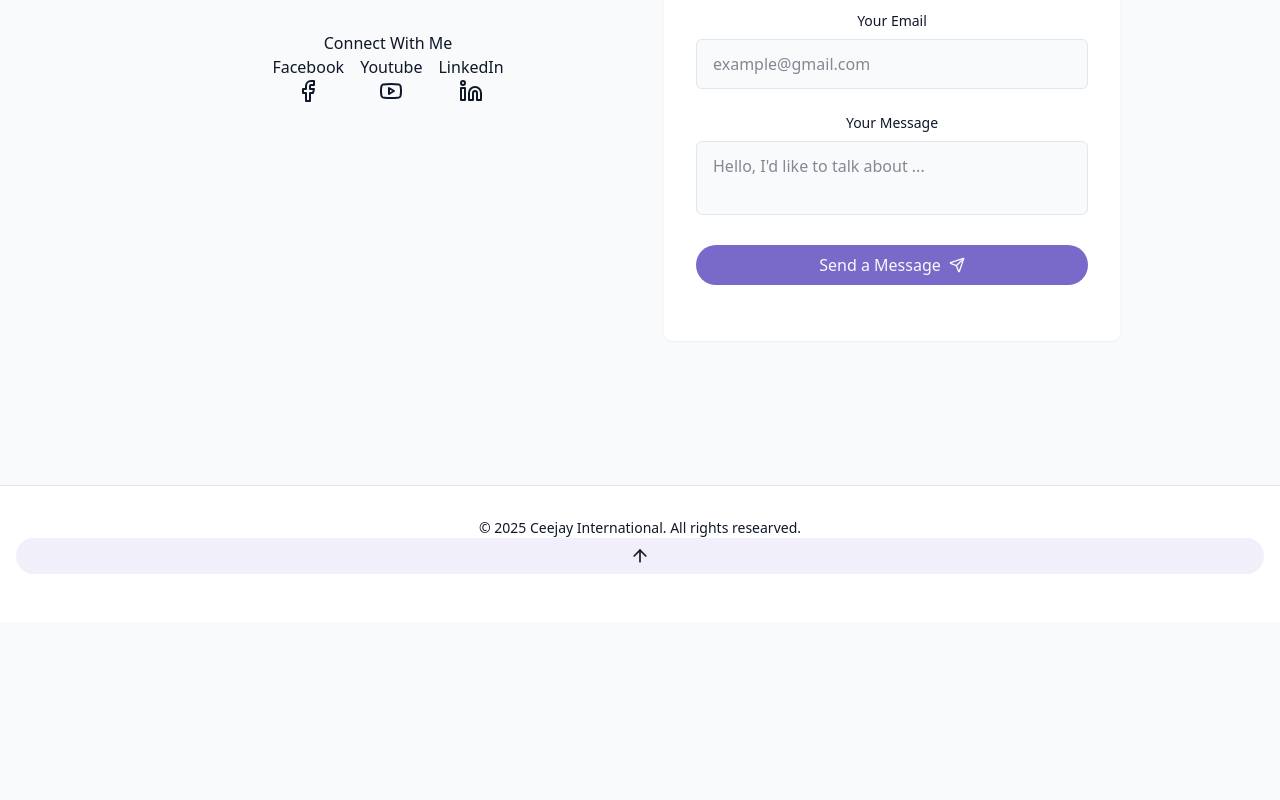
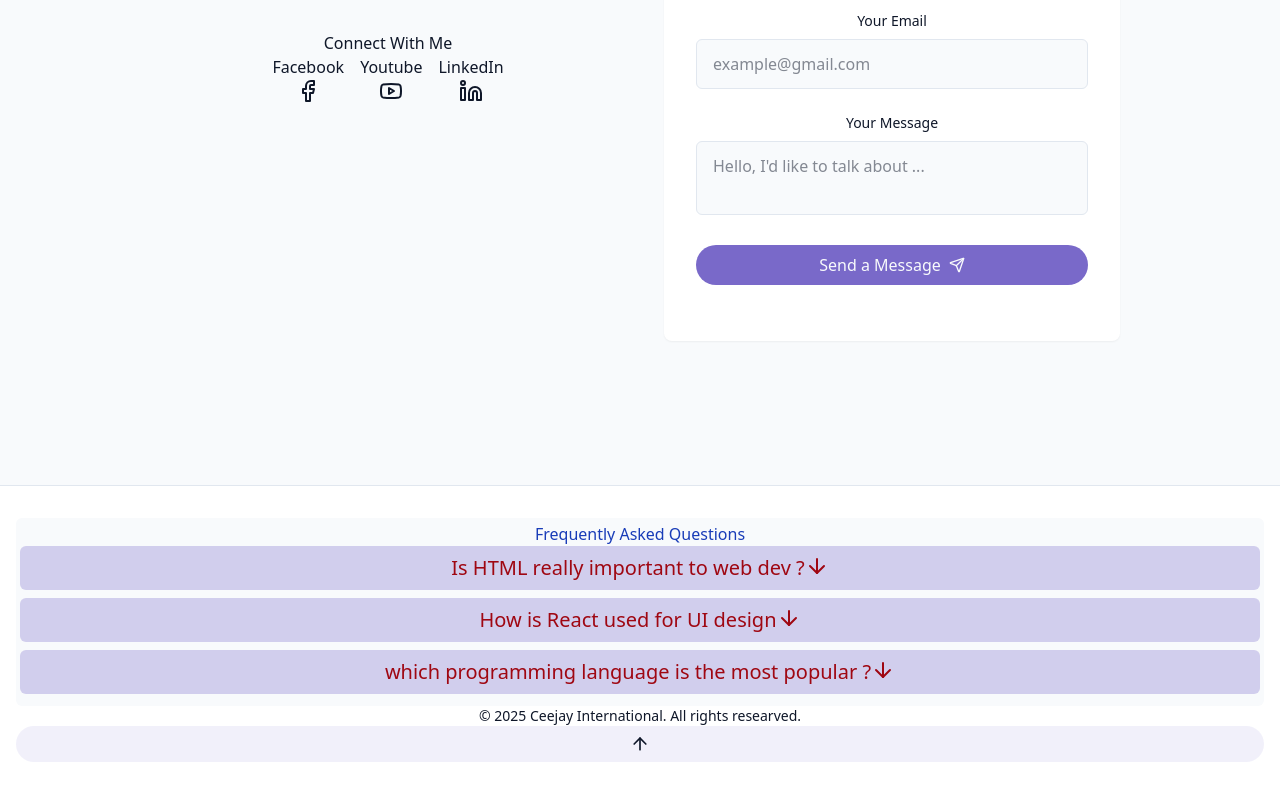
Before and after one commit to PRINCE-CEEJAY/Ceejay-Tech-Portfolio, a React (Vite) app: page / in a window 1280 px wide. Shown: the part 3795-4595 px from the top of the page. Before the commit the page ends 4417 px from the top, so only its background shows below. Built offline with nearby package versions, Linux system fonts and the light colour scheme.

Commit message:
Added FAQ section

```diff
--- /dev/null
+++ b/src/pages/components/FAQ.jsx
@@ -0,0 +1,58 @@
+import { ArrowDown } from "lucide-react";
+import React, { useState } from "react";
+
+const Questions = [
+  {
+    id: 1,
+    question: "Is HTML really important to web dev ?",
+    answer:
+      "Yes, it is the core markup language that the browser uses to display information about your web page",
+  },
+  {
+    id: 2,
+    question: "How is React used for UI design",
+    answer:
+      "React is a frontend UI library developed by facebook engineers to facilitate fast and efficient UI building for the web page",
+  },
+  {
+    id: 3,
+    question: "which programming language is the most popular ?",
+    answer:
+      "There is no singular language that is more popular than the other but for some reasons python appears to be on top demand due to its simplicity and user friendly",
+  },
+];
+const FAQ = () => {
+  const [currentId, setCurrentId] = useState(null);
+  const [isActive, setIsActive] = useState(false);
+  const handleClick = (id) => {
+    if (id === null) return;
+    setCurrentId(id);
+    setIsActive((prev) => !prev);
+  };
+  return (
+    <div className="flex flex-col bg-primary-foreground p-1 w-full rounded-md ">
+      <h1 className="text-blue-800">Frequently Asked Questions</h1>
+      {Questions.map((q) => (
+        <div
+          key={q.id}
+          className="flex flex-col gap-3 w-full bg-primary/30 mb-2 p-2 rounded-md"
+        >
+          <div
+            className="flex flex-row cursor-pointer text-red-800 justify-center text-xl"
+            onClick={() => handleClick(q.id)}
+          >
+            <h4>{q.question}</h4>
+            <ArrowDown
+              className={`${isActive && currentId === q.id && "rotate-180"}`}
+            />
+          </div>
+          {currentId === q.id && isActive && (
+            <p className="text-primary">{q.answer}</p>
+          )}
+        </div>
+      ))}
+    </div>
+  );
+};
+
+export default FAQ;
--- a/src/pages/components/Footer.jsx
+++ b/src/pages/components/Footer.jsx
@@ -1,9 +1,11 @@
 import { ArrowUp } from "lucide-react";
 import React from "react";
+import FAQ from "./FAQ";
 
 const Footer = () => {
   return (
     <footer className="py-12 px-4 bg-card flex flex-col border-t border-border mt-12 pt-8 justify-center">
+      <FAQ />
       <p className="text-sm text-muted-foreground ">
         &copy; {new Date().getFullYear()} Ceejay International. All rights
         researved.
```
